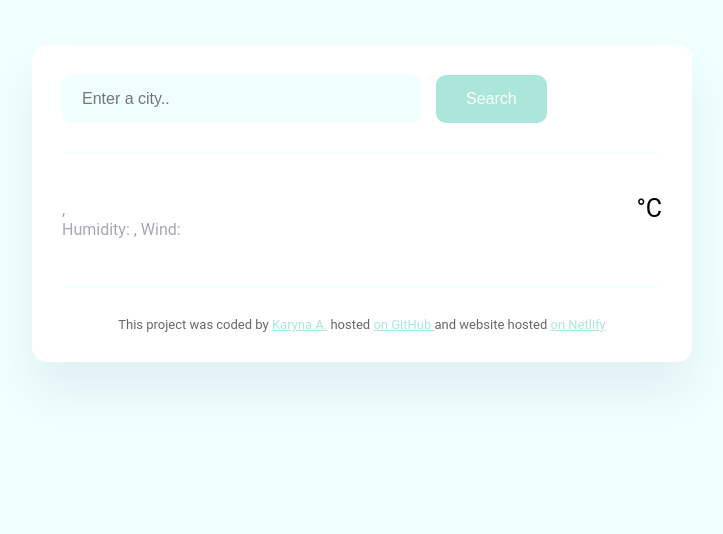
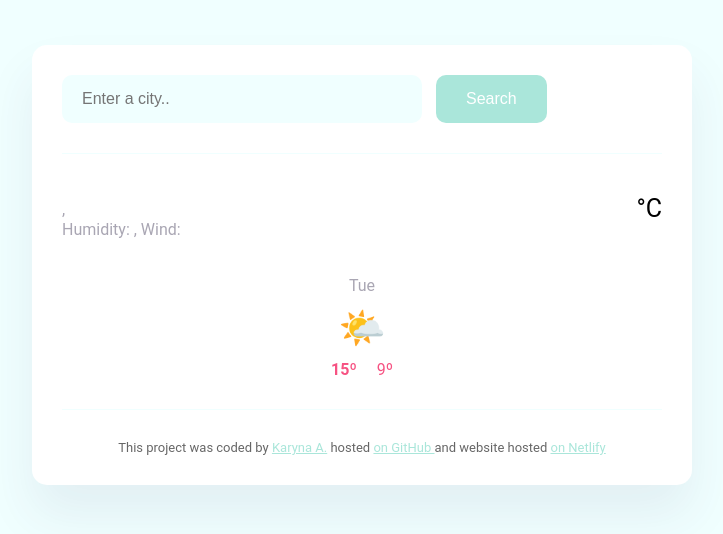
Before and after one commit to karynaalesh/Forecast, a plain HTML site: page index.html in a window 1280 px wide. Shown: the whole page, without its empty margins (278-1001 px from the left). Drawn offline with nearby package versions, Linux system fonts and the light colour scheme; no server answers.

Commit message:
Added the forecast HTML and CSS

```diff
--- a/index.html
+++ b/index.html
@@ -37,7 +37,18 @@
                     <div class="unit">°C</div>
                 </div>
             </div>
-
+            <div class="forecast">
+                <div class="forecast-day">
+                    <div class="date">Tue</div>
+                    <div class="forecast-icon">🌤️</div>
+                    <div class="forecast-temperatures">
+                        <div class="forecast-temp">
+                            <strong>15º</strong>
+                        </div>
+                        <div class="forecast-temp">9º</div>
+                    </div>
+                </div>
+            </div>
         </main>
         <footer>This project was coded by
             <a href="https://github.com/karynaalesh" target="_blank">
--- a/src/index.css
+++ b/src/index.css
@@ -1,6 +1,6 @@
-body{
+body {
   background-color: azure;
-    font-family: 'Roboto', sans-serif;
+  font-family: "Roboto", sans-serif;
 }
 .app {
   background-color: white;
@@ -10,7 +10,7 @@ body{
   box-shadow: 0 30px 50px rgba(65, 50, 100, 0.08);
   border-radius: 15px;
 }
- header{
+header {
   border-bottom: 1px solid azure;
   padding: 0 0 30px 0;
 }
@@ -24,7 +24,7 @@ body{
   font-size: 16px;
 }
 .search-form-button {
-    background: #AAE6DA;
+  background: #aae6da;
   padding: 15px 30px;
   border: none;
   border-radius: 10px;
@@ -32,41 +32,41 @@ body{
   margin-left: 10px;
   font-size: 16px;
 }
-footer{
+footer {
   border-top: 1px solid azure;
   padding: 30px 0 0 0;
   text-align: center;
   font-size: 13px;
   color: rgba(0, 0, 0, 0.6);
 }
-a{
-    color: #AAE6DA;
+a {
+  color: #aae6da;
 }
-.data{
+.data {
   display: flex;
   justify-content: space-between;
 }
-main{
+main {
   padding: 30px 0;
 }
 
-.city{
+.city {
   margin: 0;
   font-size: 35px;
   line-height: 45px;
 }
 
-.details{
+.details {
   font-size: 16px;
   line-height: 20px;
   color: rgba(39, 33, 66, 0.4);
 }
 
-.details strong{
+.details strong {
   color: palevioletred;
 }
 
-.tempcontainer{
+.tempcontainer {
   display: flex;
 }
 
@@ -76,13 +76,43 @@ main{
   margin-left: 10px;
 }
 
-.icon{
+.icon {
   width: 80px;
   height: 80px;
   margin-top: 10px;
 }
 
-.unit{
+.unit {
   margin-top: 10px;
   font-size: 25px;
 }
+
+.forecast {
+  margin-top: 20px;
+  display: flex;
+  justify-content: space-around;
+}
+
+.date {
+  font-size: 16px;
+  color: rgba(39, 33, 66, 0.4);
+  line-height: 20px;
+  margin-bottom: 10px;
+  text-align: center;
+}
+
+.forecast-icon {
+  font-size: 38px;
+  text-align: center;
+}
+.forecast-temperatures {
+  text-align: center;
+  color: #f65282;
+  margin-top: 10px;
+  display: flex;
+  justify-content: center;
+}
+
+.forecast-temp {
+  padding: 0 10px;
+}
```
Lines whose indentation alone changed are shown as unchanged.
